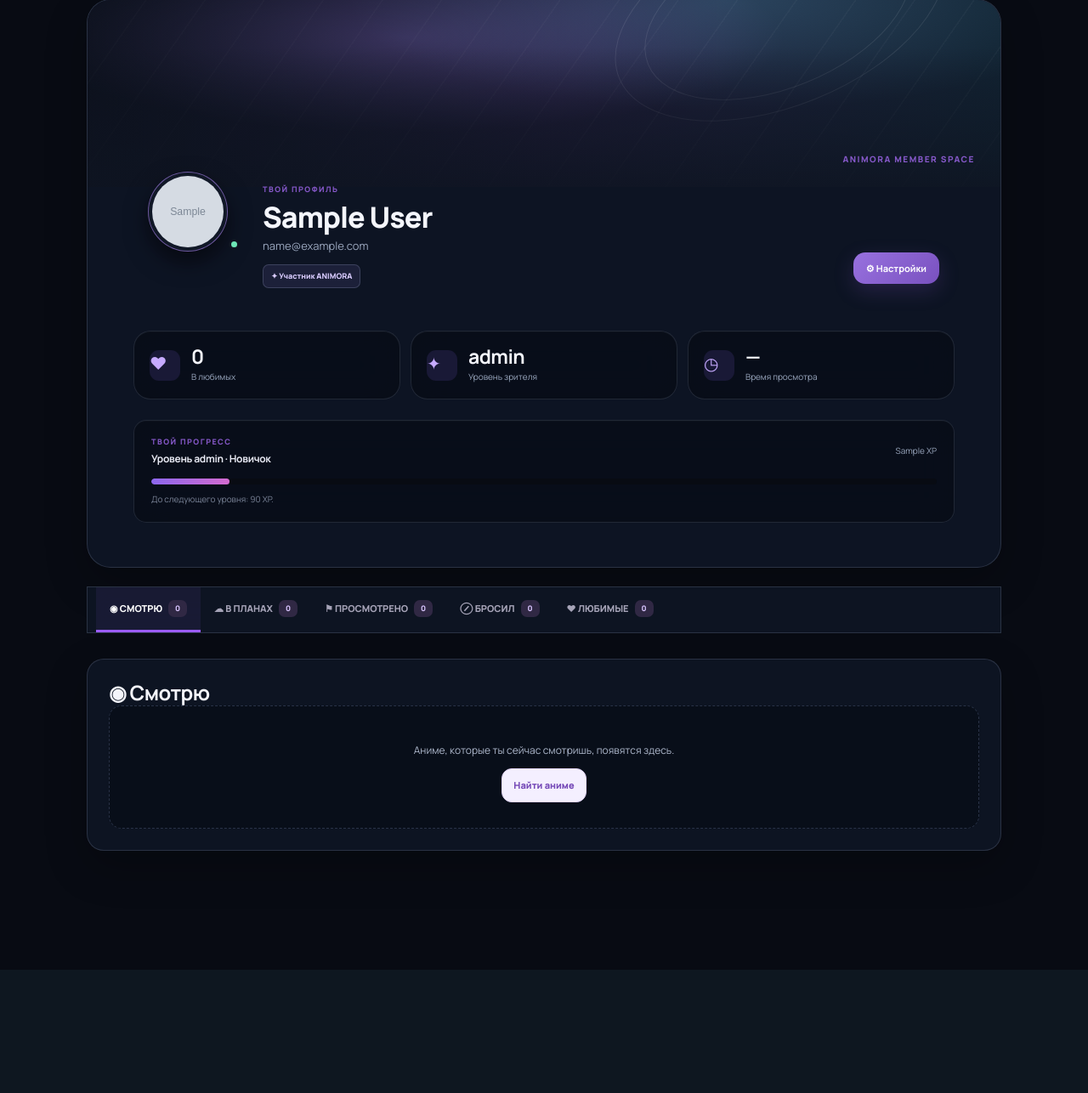
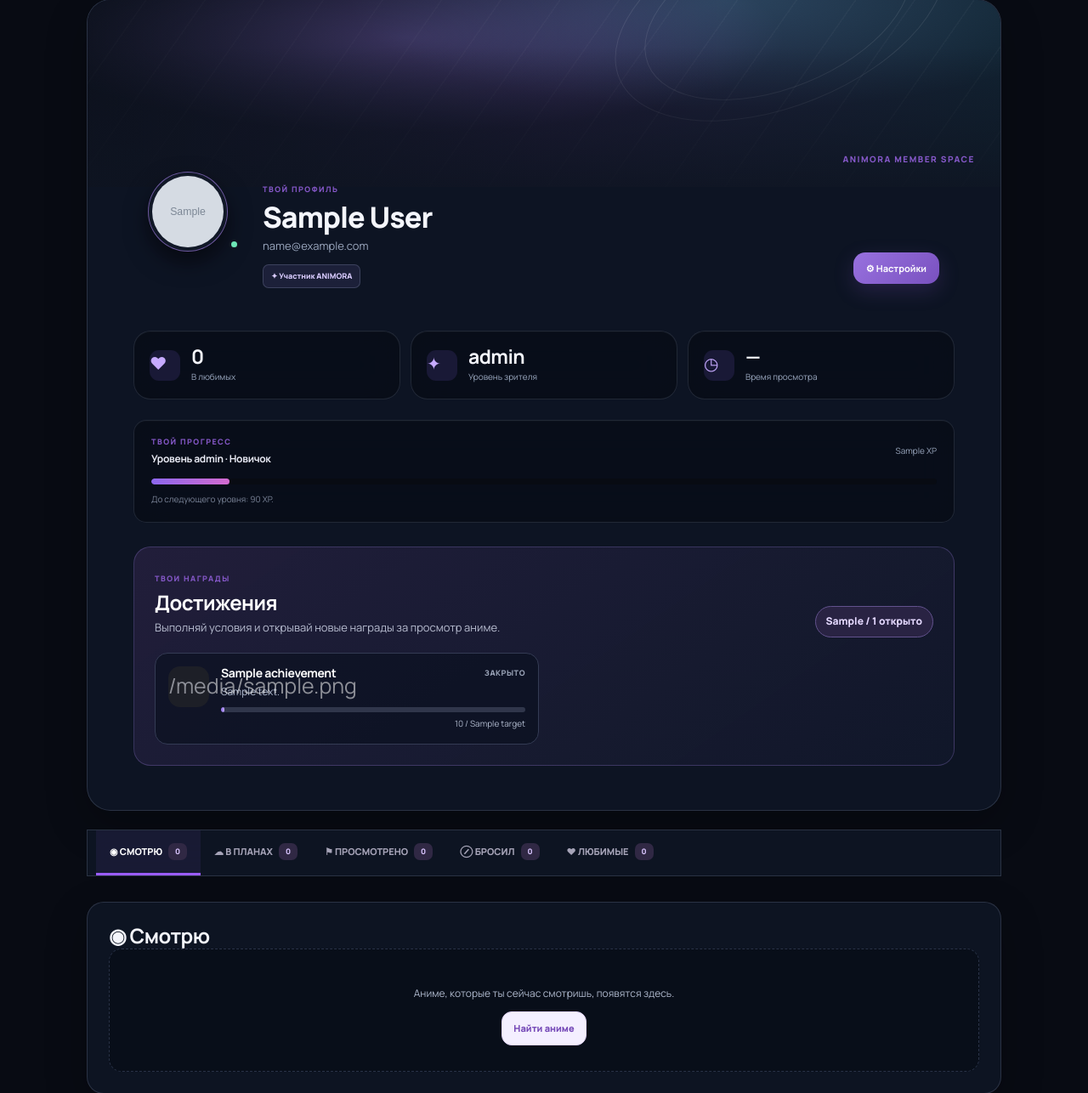
Before and after one commit to mitsu198/animora, a Flask app: template templates/profile.html in a window 1280 px wide. Shown: the part 137-1423 px from the top of the page at 85% size. Before the commit the page ends 1278 px from the top, so only its background shows below. Run offline with Flask 3, Linux system fonts and the light colour scheme; the template is opened without the code that fills it: most values are stand-ins (such as "Sample title", 1, 10 or a date in 2020); grey boxes marked "Sample" are stand-in pictures.

Commit message:
Add achievements section to profile

```diff
--- a/templates/profile.html
+++ b/templates/profile.html
@@ -523,6 +523,23 @@ body,.profile-page,.profile-container,.profile-content,.profile-tabs,.status-lis
 }
 </style>
 
+<style id="animora-achievements">
+.achievements-section{margin:0 28px 28px;padding:24px;border:1px solid rgba(151,126,220,.28);border-radius:20px;background:linear-gradient(145deg,rgba(35,31,61,.92),rgba(17,24,42,.96));color:#f5f3ff}
+.achievements-heading{display:flex;justify-content:space-between;align-items:flex-end;gap:16px;margin-bottom:18px}
+.achievements-heading h2{margin:5px 0;font-size:24px;color:#fff}.achievements-heading p{margin:0;color:#b8bdd0;font-size:13px}
+.achievements-counter{white-space:nowrap;padding:8px 12px;border:1px solid #62528d;border-radius:999px;background:#292343;color:#e4d8ff;font-size:12px;font-weight:800}
+.achievements-grid{display:grid;grid-template-columns:repeat(2,minmax(0,1fr));gap:12px}
+.achievement-card{display:flex;gap:14px;align-items:flex-start;min-width:0;padding:15px;border:1px solid #343b54;border-radius:15px;background:rgba(10,16,31,.66)}
+.achievement-card.is-unlocked{border-color:#8069b9;background:linear-gradient(120deg,rgba(100,75,151,.23),rgba(10,16,31,.7))}
+.achievement-icon{display:grid;place-items:center;flex:0 0 48px;width:48px;height:48px;border-radius:14px;background:#292542;font-size:25px}
+.achievement-card.is-locked .achievement-icon{filter:grayscale(1);opacity:.55}
+.achievement-copy{flex:1;min-width:0}.achievement-title-row{display:flex;justify-content:space-between;align-items:center;gap:8px}
+.achievement-title-row h3{margin:0;color:#fff;font-size:14px}.achievement-state{font-size:9px;font-weight:900;letter-spacing:.06em;color:#c8b5ff}
+.achievement-card.is-locked .achievement-state{color:#9ba4b8}.achievement-copy p{margin:5px 0 10px;color:#aeb8cc;font-size:12px;line-height:1.4}
+.achievement-progress{height:6px;overflow:hidden;border-radius:99px;background:#30364b}.achievement-progress span{display:block;height:100%;border-radius:inherit;background:linear-gradient(90deg,#8b6be8,#c2a7ff)}
+.achievement-copy small{display:block;margin-top:6px;color:#aeb8cc;font-size:10px;text-align:right}
+@media(max-width:650px){.achievements-section{margin:0 14px 20px;padding:16px}.achievements-heading{align-items:flex-start;flex-direction:column}.achievements-grid{grid-template-columns:1fr}.achievement-card{padding:12px}}
+</style>
 </head>
 
 <body>
@@ -570,6 +587,25 @@ body,.profile-page,.profile-container,.profile-content,.profile-tabs,.status-lis
     <div class="level-track"><span style="width:{{ [viewer_xp % 100, 100]|min }}%"></span></div>
     <p>До следующего уровня: {{ 100 - (viewer_xp % 100) }} XP.</p>
   </div>
+  <section class="achievements-section" id="achievements">
+    <div class="achievements-heading">
+      <div><span class="level-kicker">ТВОИ НАГРАДЫ</span><h2>Достижения</h2><p>Выполняй условия и открывай новые награды за просмотр аниме.</p></div>
+      <span class="achievements-counter">{{ achievements_unlocked }} / {{ achievements|length }} открыто</span>
+    </div>
+    <div class="achievements-grid">
+      {% for achievement in achievements %}
+      <article class="achievement-card {% if achievement.unlocked %}is-unlocked{% else %}is-locked{% endif %}">
+        <div class="achievement-icon">{{ achievement.icon }}</div>
+        <div class="achievement-copy">
+          <div class="achievement-title-row"><h3>{{ achievement.title }}</h3><span class="achievement-state">{% if achievement.unlocked %}ОТКРЫТО{% else %}ЗАКРЫТО{% endif %}</span></div>
+          <p>{{ achievement.description }}</p>
+          <div class="achievement-progress"><span style="width:{{ achievement.percent }}%"></span></div>
+          <small>{{ achievement.progress }} / {{ achievement.target }}</small>
+        </div>
+      </article>
+      {% endfor %}
+    </div>
+  </section>
   {% if is_admin %}
   <section class="admin-panel" style="margin:0 28px 28px;padding:22px;border:1px solid #7656a8;border-radius:18px;background:linear-gradient(135deg,rgba(111,75,160,.22),rgba(19,24,40,.94));">
     <div style="display:flex;align-items:center;gap:10px;margin-bottom:8px"><span style="font-size:22px">🛡️</span><strong style="font-size:18px">Панель администратора</strong><span class="admin-tag">ADMIN</span></div>
```
